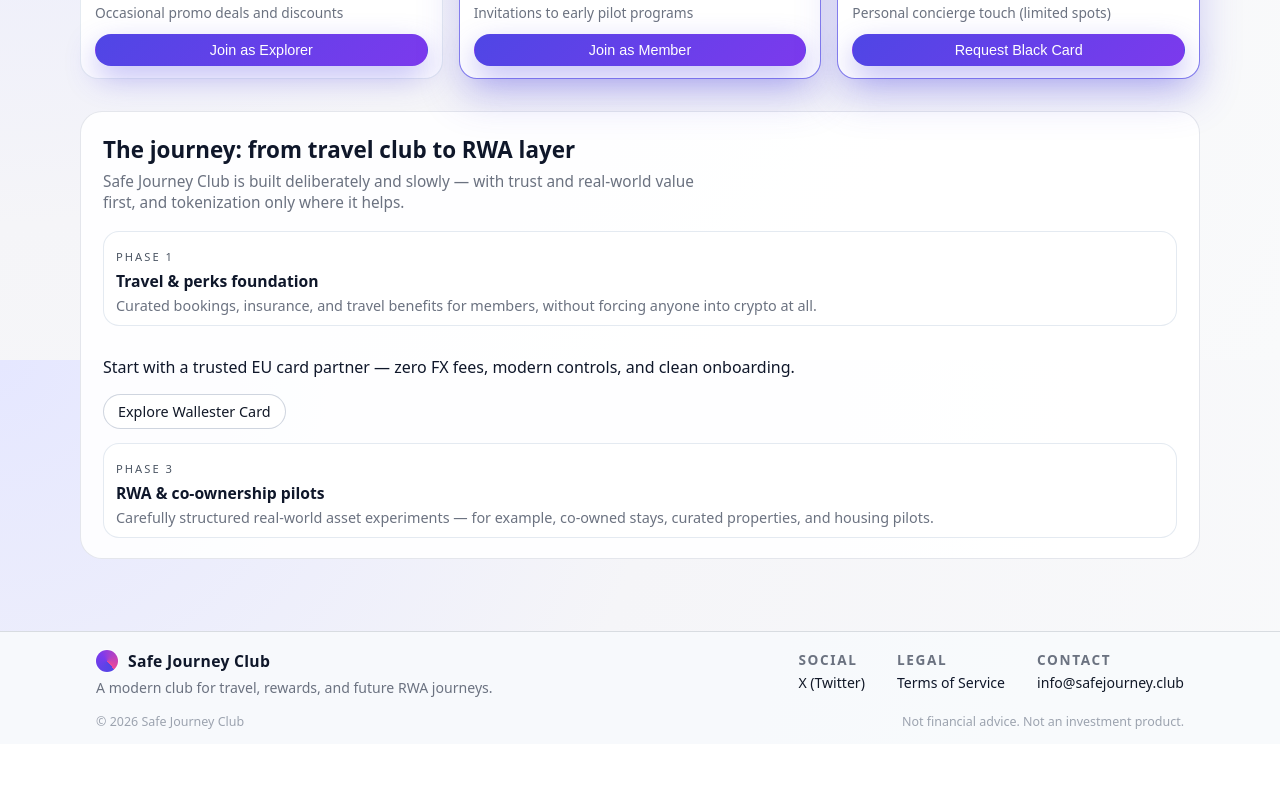
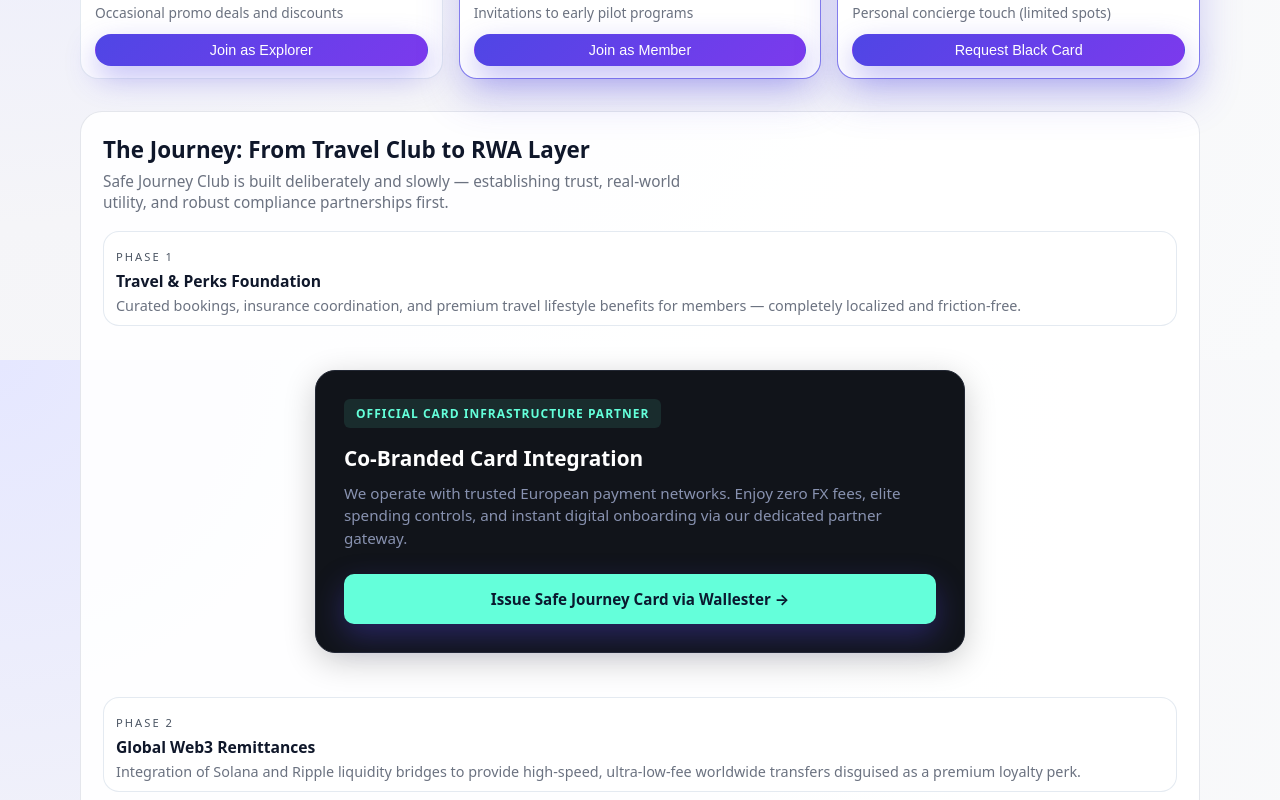
Before and after one commit to azagum/safejourney-club, a React (Vite) app: page / in a window 1280 px wide. Shown: the part 2040-2840 px from the top of the page. Before the commit the page ends 2784 px from the top, so only its background shows below. Built offline with nearby package versions, Linux system fonts and the light colour scheme.

Commit message:
design: transform Wallester integration into premium partner block

```diff
--- a/src/App.tsx
+++ b/src/App.tsx
@@ -394,54 +394,69 @@
   );
 }
 
-function FutureSection() {
+function FutureSection(): React.JSX.Element {
   return (
     <section id="future" className="sj-section sj-section-alt">
       <div className="sj-section-header">
-        <h2>The journey: from travel club to RWA layer</h2>
+        <h2>The Journey: From Travel Club to RWA Layer</h2>
         <p>
-          Safe Journey Club is built deliberately and slowly — with trust and
-          real-world value first, and tokenization only where it helps.
+          Safe Journey Club is built deliberately and slowly — establishing trust, real-world utility, and robust compliance partnerships first.
         </p>
       </div>
 
       <div className="sj-roadmap">
+        {/* PHASE 1 */}
         <div className="sj-roadmap-item">
           <span className="sj-step">Phase 1</span>
-          <h3>Travel & perks foundation</h3>
+          <h3>Travel & Perks Foundation</h3>
           <p>
-            Curated bookings, insurance, and travel benefits for members,
-            without forcing anyone into crypto at all.
+            Curated bookings, insurance coordination, and premium travel lifestyle benefits
+            for members — completely localized and friction-free.
           </p>
         </div>
 
-        <div className="sj-partner-cta">
+        {/* INTEGRATED CARD PARTNER BLOCK */}
+        <div className="sj-partner-card-block">
+          <div className="sj-partner-badge">Official Card Infrastructure Partner</div>
+          <h3>Co-Branded Card Integration</h3>
           <p>
-    Start with a trusted EU card partner — zero FX fees, modern controls,
-    and clean onboarding.
+            We operate with trusted European payment networks. Enjoy zero FX fees, elite spending controls,
+            and instant digital onboarding via our dedicated partner gateway.
           </p>
           <a
             href="https://wallester.com/atrk?c=00fe5bd3-1975-4bfe-89bc-0c2631357a6b&promo=direct_link"
             target="_blank"
             rel="noreferrer"
-    className="sj-btn ghost"
+            className="sj-btn primary sj-partner-btn"
           >
-    Explore Wallester Card
+            Issue Safe Journey Card via Wallester →
           </a>
         </div>
 
+        {/* PHASE 2 */}
+        <div className="sj-roadmap-item">
+          <span className="sj-step">Phase 2</span>
+          <h3>Global Web3 Remittances</h3>
+          <p>
+            Integration of Solana and Ripple liquidity bridges to provide high-speed,
+            ultra-low-fee worldwide transfers disguised as a premium loyalty perk.
+          </p>
+        </div>
+
+        {/* PHASE 3 */}
         <div className="sj-roadmap-item">
           <span className="sj-step">Phase 3</span>
-          <h3>RWA & co-ownership pilots</h3>
+          <h3>RWA & Co-Ownership Pilots</h3>
           <p>
             Carefully structured real-world asset experiments — for example,
-            co-owned stays, curated properties, and housing pilots.
+            co-owned stays, premium properties, and curated transport housing pilots.
           </p>
         </div>
       </div>
     </section>
   );
 }
+
 interface TermsModalProps {
   isOpen: boolean;
   onClose: () => void;
--- a/src/index.css
+++ b/src/index.css
@@ -877,3 +877,72 @@
   color: #64ffda;
   transform: translateX(4px);
 }
+/* ==========================================
+   ОНОВЛЕНИЙ БЛОК ПАРТНЕРСТВА WALLESTER
+   ========================================== */
+
+.sj-partner-card-block {
+  background: #11141a; /* Контрастний темний фон */
+  border: 1px solid #222733;
+  border-radius: 20px;
+  padding: 28px;
+  margin: 30px auto;
+  max-width: 650px;
+  position: relative;
+  box-shadow: 0 8px 32px rgba(0, 0, 0, 0.2);
+  transition: all 0.3s ease;
+}
+
+.sj-partner-card-block:hover {
+  border-color: rgba(100, 255, 218, 0.2);
+  box-shadow: 0 12px 40px rgba(100, 255, 218, 0.03);
+}
+
+.sj-partner-badge {
+  display: inline-block;
+  background: rgba(100, 255, 218, 0.1);
+  color: #64ffda;
+  font-size: 0.75rem;
+  font-weight: 700;
+  text-transform: uppercase;
+  letter-spacing: 1px;
+  padding: 6px 12px;
+  border-radius: 6px;
+  margin-bottom: 16px;
+}
+
+.sj-partner-card-block h3 {
+  margin: 0 0 10px 0;
+  font-size: 1.3rem;
+  color: #ffffff;
+}
+
+.sj-partner-card-block p {
+  color: #8892b0;
+  font-size: 0.95rem;
+  line-height: 1.5;
+  margin: 0 0 24px 0;
+}
+
+/* ФІРМОВА ФІНТЕХ КНОПКА КЛУБУ */
+.sj-partner-btn {
+  display: inline-block;
+  text-align: center;
+  text-decoration: none !important;
+  width: 100%;
+  box-sizing: border-box;
+  padding: 14px 24px;
+  font-weight: 700;
+  font-size: 0.95rem;
+  background: #64ffda !important; /* Перефарбували у фірмовий неоново-синій */
+  color: #0a192f !important; /* Темний текст для ідеального контрасту */
+  border-radius: 10px;
+  transition: all 0.2s ease-in-out;
+  box-shadow: 0 4px 15px rgba(100, 255, 218, 0.2);
+}
+
+.sj-partner-btn:hover {
+  background: #52deba !important;
+  transform: translateY(-2px);
+  box-shadow: 0 6px 20px rgba(100, 255, 218, 0.3);
+}
```
Lines whose indentation alone changed are shown as unchanged.
